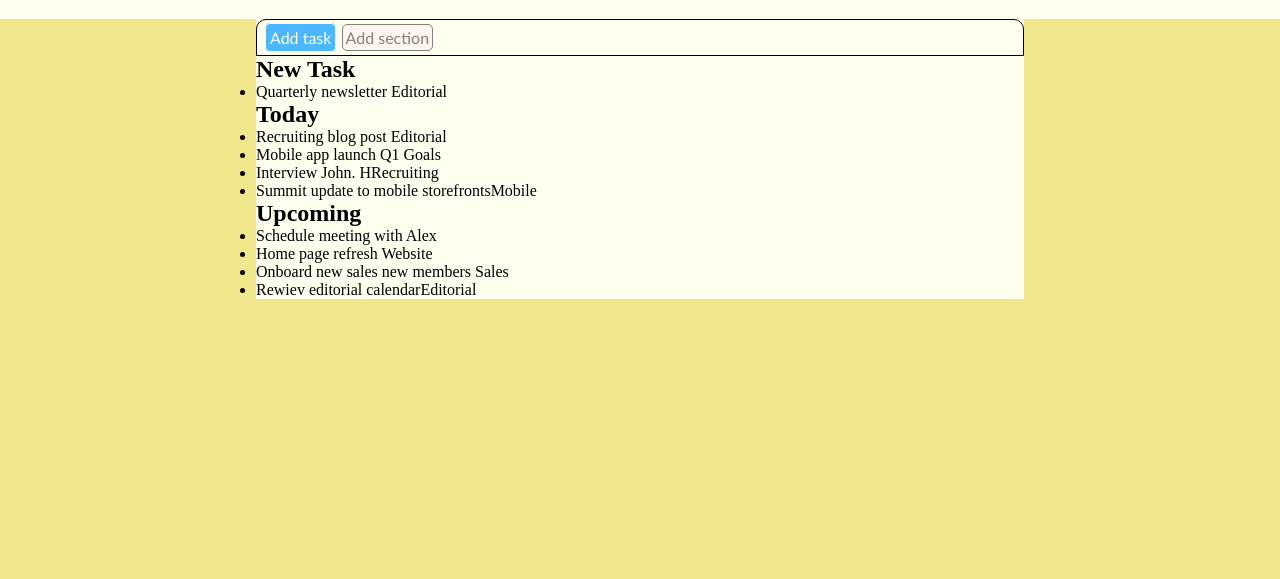
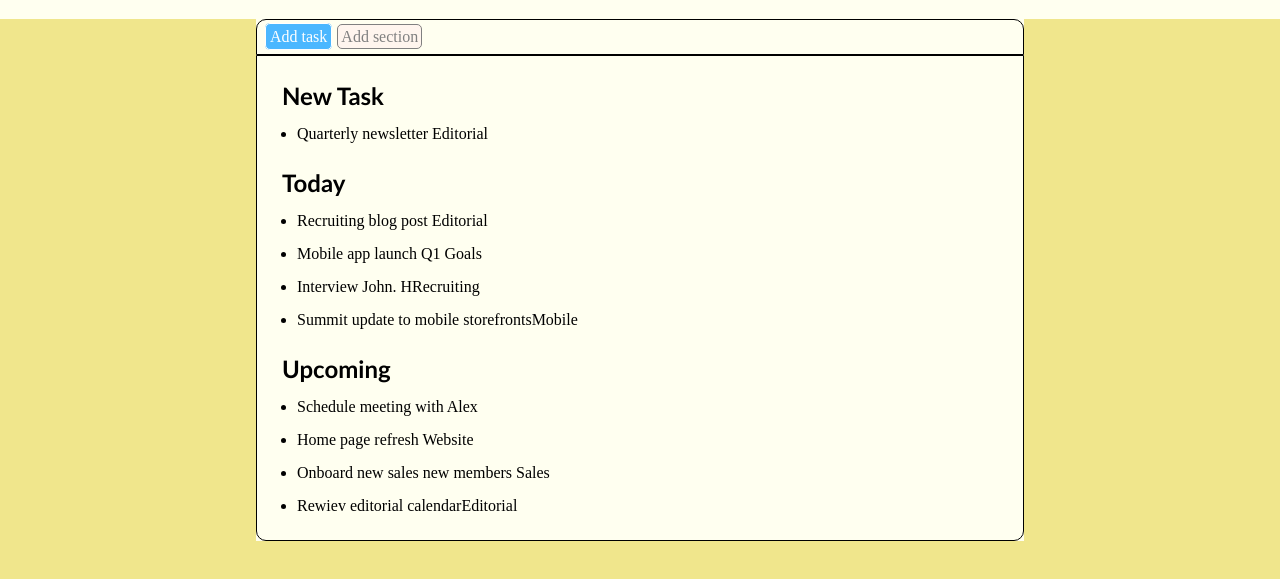
Before and after one commit to Lucarbone96/html-css-toboolist, a plain HTML site: page index.html in a window 1280 px wide. Shown: the part 61-640 px from the top of the page. Drawn offline with Linux system fonts and the light colour scheme.

Commit message:
lista impostata

```diff
--- a/index.html
+++ b/index.html
@@ -26,15 +26,15 @@
         </div>
       </div>
 
-
-      <div class="sezione2">
+      <div class="container2">
+        <div class="sezione">
             <h2 class="titolista">New Task</h2>
             <ul>
                 <li>Quarterly newsletter <span class="b-b">Editorial</span></li>
             </ul>
           </div>
 
-      <div class="sezione3">
+          <div class="sezione">
             <h2 class="titolista">Today</h2>
             <ul>
                 <li>Recruiting blog post <span class="b-b">Editorial</span></li>
@@ -44,7 +44,7 @@
             </ul>
           </div>
 
-      <div class="sezione4">
+          <div class="sezione">
             <h2 class="titolista">Upcoming</h2>
             <ul>
                 <li>Schedule meeting with Alex</li>
@@ -55,6 +55,8 @@
           </div>
       </div>
 
+    </div>
+
 
 
 
--- a/toboolist.css
+++ b/toboolist.css
@@ -28,8 +28,6 @@
     width: 60%;
     background-color: ivory;
     margin: auto;
-
-
 }
 
 header {
@@ -40,7 +38,7 @@ body {
     background-color: khaki;
 }
 
-.sezione1 {
+.titolista {
     font-family: 'Trebuchet MS', 'Lucida Sans Unicode', 'Lucida Grande', 'Lucida Sans', Arial, sans-serif;
 }
 
@@ -51,8 +49,6 @@ body {
     padding: 4px;
     border-radius: 5px;
     border: solid 0.5px;
-
-
 }
 
 #section {
@@ -71,3 +67,17 @@ body {
     border-top-left-radius: 10px;
     border-top-right-radius: 10px;
 }
+
+.sezione {
+    margin: 25px;
+}
+
+.container2 {
+    border: black solid 1px;
+    border-bottom-left-radius: 10px;
+    border-bottom-right-radius: 10px;
+}
+
+li {
+    margin: 15px;
+}
```
Lines whose indentation alone changed are shown as unchanged.
